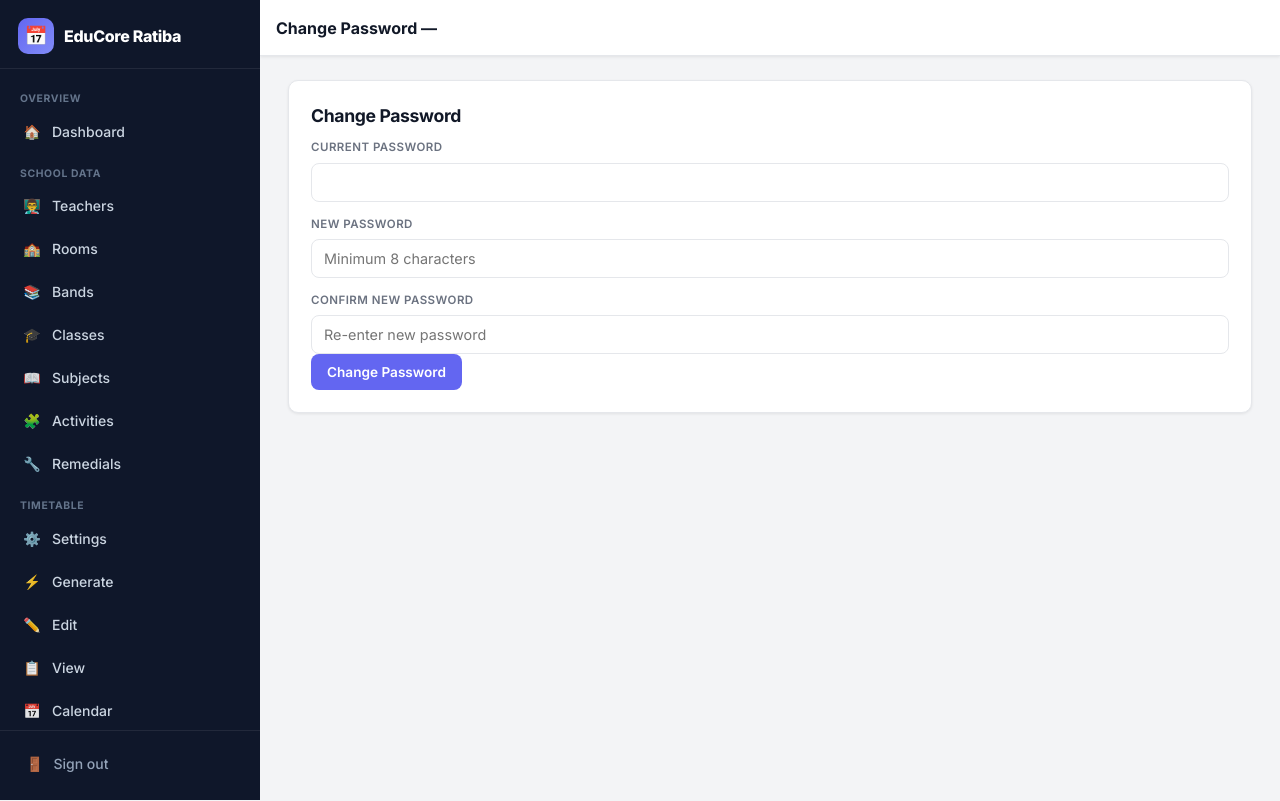
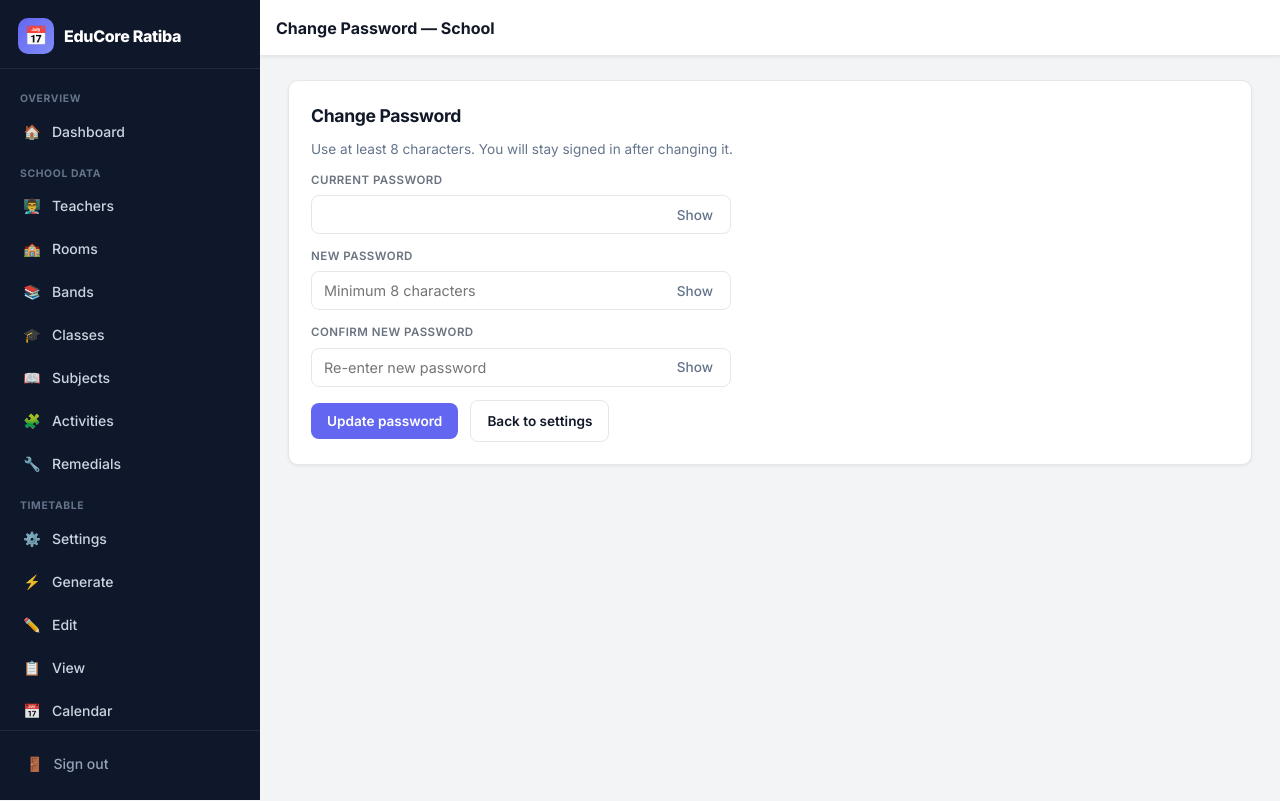
Before and after one commit to Muregis/Educore-Ratiba, a PHP site: page /admin/change_password.php in a window 1280 px wide. Shown: the top 801 px of the page. Run offline with PHP 8.4, Linux system fonts and the light colour scheme; the visitor is signed in with stand-in values (Sample User, id 1); data that the repository does not hold is empty; some libraries are stand-ins or nearby versions.

Commit message:
Change password: Show/Hide toggles, CSRF, stronger validation

```diff
--- a/admin/change_password.php
+++ b/admin/change_password.php
@@ -11,8 +11,8 @@ $school = $stmt->fetch();
 $error = null;
 $success = null;
 
-// Handle password change
 if ($_SERVER['REQUEST_METHOD'] === 'POST') {
+    verifyCsrf();
     $currentPassword = $_POST['current_password'] ?? '';
     $newPassword = $_POST['new_password'] ?? '';
     $confirmPassword = $_POST['confirm_password'] ?? '';
@@ -23,9 +23,10 @@ if ($_SERVER['REQUEST_METHOD'] === 'POST') {
         $error = 'New password must be at least 8 characters.';
     } elseif ($newPassword !== $confirmPassword) {
         $error = 'New password and confirmation do not match.';
+    } elseif ($newPassword === $currentPassword) {
+        $error = 'New password must be different from the current password.';
     } else {
-        // Get current admin
-        $adminId = (int) $_SESSION['school_admin_id'];
+        $adminId = (int) ($_SESSION['school_admin_id'] ?? 0);
         $stmt = db()->prepare('SELECT * FROM school_admins WHERE id = ? AND school_id = ?');
         $stmt->execute([$adminId, $schoolId]);
         $admin = $stmt->fetch();
@@ -35,42 +36,78 @@ if ($_SERVER['REQUEST_METHOD'] === 'POST') {
         } elseif (!password_verify($currentPassword, $admin['password_hash'])) {
             $error = 'Current password is incorrect.';
         } else {
-            // Update password
             $newHash = password_hash($newPassword, PASSWORD_DEFAULT);
-            $stmt = db()->prepare('UPDATE school_admins SET password_hash = ? WHERE id = ?');
-            $stmt->execute([$newHash, $adminId]);
+            $stmt = db()->prepare('UPDATE school_admins SET password_hash = ? WHERE id = ? AND school_id = ?');
+            $stmt->execute([$newHash, $adminId, $schoolId]);
             $success = 'Password changed successfully.';
         }
     }
 }
 
-$pageTitle = 'Change Password — ' . $school['name'];
+$pageTitle = 'Change Password — ' . ($school['name'] ?? 'School');
 require __DIR__ . '/_header.php';
 ?>
 
+<style>
+.pw-field { position: relative; max-width: 420px; }
+.pw-field input { width: 100%; padding-right: 72px; }
+.pw-toggle {
+    position: absolute; right: 8px; top: 50%; transform: translateY(-50%);
+    background: none; border: none; cursor: pointer; color: #64748b;
+    font-size: 0.85rem; font-weight: 500; padding: 6px 10px;
+}
+.pw-toggle:hover { color: var(--primary, #4f46e5); }
+.pw-hint { font-size: 0.85rem; color: #64748b; margin: 4px 0 12px; }
+</style>
+
 <div class="card">
     <h2>Change Password</h2>
+    <p class="pw-hint">Use at least 8 characters. You will stay signed in after changing it.</p>
 
     <?php if ($error): ?>
         <div class="error"><?php echo htmlspecialchars($error); ?></div>
     <?php endif; ?>
-
     <?php if ($success): ?>
         <div class="success"><?php echo htmlspecialchars($success); ?></div>
     <?php endif; ?>
 
-    <form method="post">
-        <label for="current_password">Current Password</label>
-        <input type="password" id="current_password" name="current_password" required>
+    <form method="post" style="max-width:420px;">
+        <input type="hidden" name="_csrf_token" value="<?php echo htmlspecialchars(getCsrfToken()); ?>">
 
-        <label for="new_password">New Password</label>
-        <input type="password" id="new_password" name="new_password" required minlength="8" placeholder="Minimum 8 characters">
+        <label for="current_password">Current password</label>
+        <div class="pw-field">
+            <input type="password" id="current_password" name="current_password" required autocomplete="current-password">
+            <button type="button" class="pw-toggle" data-target="current_password" aria-label="Show password">Show</button>
+        </div>
 
-        <label for="confirm_password">Confirm New Password</label>
-        <input type="password" id="confirm_password" name="confirm_password" required minlength="8" placeholder="Re-enter new password">
+        <label for="new_password">New password</label>
+        <div class="pw-field">
+            <input type="password" id="new_password" name="new_password" required minlength="8" placeholder="Minimum 8 characters" autocomplete="new-password">
+            <button type="button" class="pw-toggle" data-target="new_password" aria-label="Show password">Show</button>
+        </div>
 
-        <button type="submit">Change Password</button>
+        <label for="confirm_password">Confirm new password</label>
+        <div class="pw-field">
+            <input type="password" id="confirm_password" name="confirm_password" required minlength="8" placeholder="Re-enter new password" autocomplete="new-password">
+            <button type="button" class="pw-toggle" data-target="confirm_password" aria-label="Show password">Show</button>
+        </div>
+
+        <button type="submit" style="margin-top:16px;">Update password</button>
+        <a href="settings.php" class="btn btn-secondary" style="margin-left:8px;">Back to settings</a>
     </form>
 </div>
 
+<script>
+document.querySelectorAll('.pw-toggle').forEach(function (btn) {
+    btn.addEventListener('click', function () {
+        var input = document.getElementById(btn.getAttribute('data-target'));
+        if (!input) return;
+        var show = input.type === 'password';
+        input.type = show ? 'text' : 'password';
+        btn.textContent = show ? 'Hide' : 'Show';
+        btn.setAttribute('aria-label', show ? 'Hide password' : 'Show password');
+    });
+});
+</script>
+
 <?php require __DIR__ . '/_footer.php'; ?>
```
